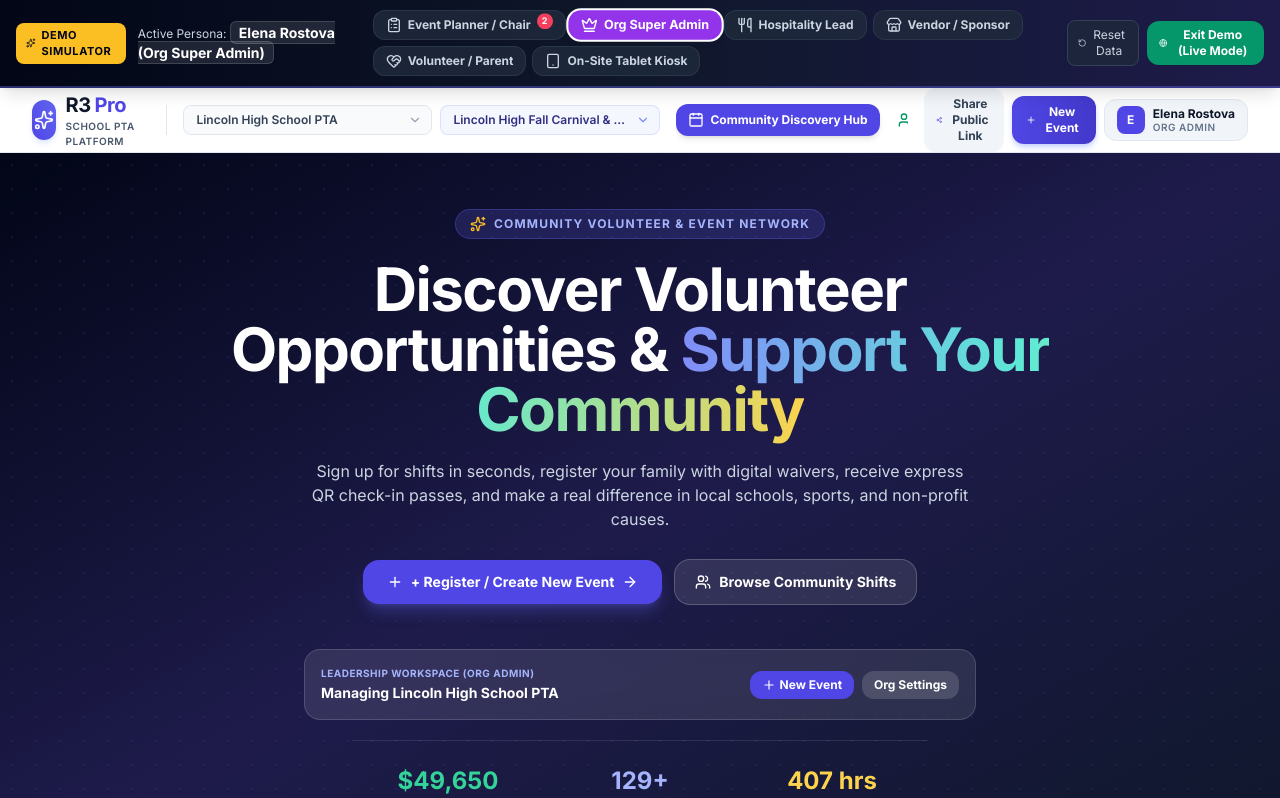
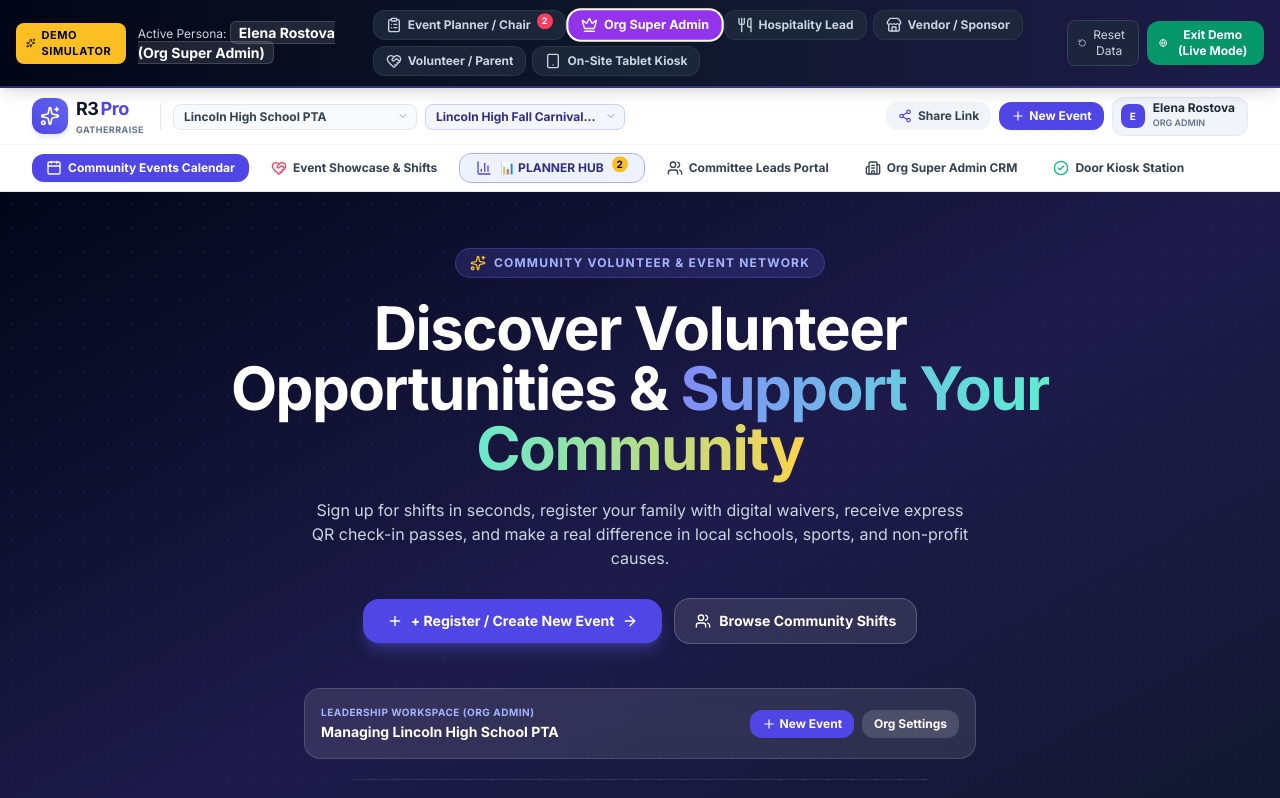
Before and after one commit to patchenu/R3Pro, a React (Vite) app: page / in a window 1280 px wide. Shown: the top 798 px of the page. Built offline with nearby package versions, Linux system fonts and the light colour scheme.

Commit message:
feat: implement 2-row high-contrast navigation and unified Planner Hub command center

```diff
--- a/src/components/common/Navbar.tsx
+++ b/src/components/common/Navbar.tsx
@@ -1,11 +1,12 @@
 import React, { useState } from 'react';
 import { useApp } from '../../context/AppContext';
 import {
-  Sparkles, Calendar, Users, BarChart3, ShieldCheck,
-  FileText, Plus, ChevronDown, CheckCircle2, Share2, Building2, User as UserIcon
+  Sparkles, Calendar, Users, BarChart3,
+  Building2, CheckCircle2, Share2, Plus,
+  ChevronDown, User as UserIcon, LogIn, HeartHandshake
 } from 'lucide-react';
+import { UserProfileModal } from '../auth/UserProfileModal';
 import { OrgOnboardingModal } from '../organizer/OrgOnboardingModal';
-import { UserProfileModal } from '../auth/UserProfileModal';
 import { AuthModal } from '../auth/AuthModal';
 
 interface NavbarProps {
@@ -14,71 +15,87 @@ interface NavbarProps {
   openEventBuilder: () => void;
 }
 
-export const Navbar: React.FC<NavbarProps> = ({ activeTab, setActiveTab, openEventBuilder }) => {
-  const { currentOrg, currentEvent, currentUser, organizations, events, switchOrganization, switchEvent, activeRole, isAuthenticated, approvalRequests, showToast } = useApp();
+export const Navbar: React.FC<NavbarProps> = ({
+  activeTab,
+  setActiveTab,
+  openEventBuilder
+}) => {
+  const {
+    currentOrg, currentEvent, organizations, events,
+    activeRole, currentUser, isAuthenticated, approvalRequests,
+    switchOrganization, switchEvent, showToast
+  } = useApp();
 
-  const [isOrgModalOpen, setIsOrgModalOpen] = useState(false);
   const [isProfileModalOpen, setIsProfileModalOpen] = useState(false);
+  const [isOrgWizardOpen, setIsOrgWizardOpen] = useState(false);
   const [isAuthModalOpen, setIsAuthModalOpen] = useState(false);
 
   const pendingApprovalsCount = approvalRequests.filter(r => r.status === 'pending').length;
 
-  const handleCopyShareableLink = () => {
-    const url = `${window.location.origin}/?event=${currentEvent.id}&mode=public`;
-    navigator.clipboard.writeText(url);
-    showToast('success', 'Public Link Copied!', `Shareable link for "${currentEvent.title}" copied to clipboard.`);
-  };
-
   const handleOrgChange = (e: React.ChangeEvent<HTMLSelectElement>) => {
-    if (e.target.value === 'NEW_ORG') {
+    const val = e.target.value;
+    if (val === 'NEW_ORG') {
       if (!isAuthenticated) {
         setIsAuthModalOpen(true);
       } else {
-        setIsOrgModalOpen(true);
+        setIsOrgWizardOpen(true);
       }
     } else {
-      switchOrganization(e.target.value);
+      switchOrganization(val);
     }
   };
 
   const handleEventChange = (e: React.ChangeEvent<HTMLSelectElement>) => {
-    if (e.target.value === 'NEW_EVENT') {
+    const val = e.target.value;
+    if (val === 'NEW_EVENT') {
       openEventBuilder();
     } else {
-      switchEvent(e.target.value);
+      switchEvent(val);
     }
+  };
+
+  const handleCopyShareableLink = () => {
+    const url = `${window.location.origin}?org=${currentOrg.id}&event=${currentEvent.id}&tab=public_landing`;
+    navigator.clipboard.writeText(url);
+    showToast('success', 'Link Copied', 'Copied Event Sign-Up link to clipboard!');
   };
 
   return (
     <>
-      <header className="bg-white border-b border-slate-200 sticky top-10 z-40">
-        <div className="max-w-7xl mx-auto px-4 sm:px-6 lg:px-8">
-          <div className="flex justify-between items-center h-16 gap-4">
+      <header className="bg-white border-b border-slate-200 sticky top-12 z-40 shadow-sm">
 
-            {/* Logo & Brand */}
-            <div className="flex items-center gap-6">
-              <div className="flex items-center gap-2.5 cursor-pointer" onClick={() => setActiveTab('discovery_hub')}>
-                <div className="w-10 h-10 rounded-xl bg-gradient-to-tr from-indigo-600 to-indigo-500 flex items-center justify-center text-white shadow-md shadow-indigo-100">
+        {/* ROW 1: Brand, Organization Context & User Actions */}
+        <div className="max-w-7xl mx-auto px-4 sm:px-6 lg:px-8 border-b border-slate-100">
+          <div className="flex justify-between items-center h-14 gap-4">
+
+            {/* Logo & Platform Name */}
+            <div className="flex items-center gap-4">
+              <div
+                className="flex items-center gap-2 cursor-pointer group"
+                onClick={() => setActiveTab('discovery_hub')}
+                title="Go to Community Events Hub"
+              >
+                <div className="w-9 h-9 rounded-xl bg-gradient-to-tr from-indigo-600 to-indigo-500 flex items-center justify-center text-white shadow-md shadow-indigo-100 group-hover:scale-105 transition">
                   <Sparkles className="w-5 h-5" />
                 </div>
                 <div>
-                  <span className="font-extrabold text-xl tracking-tight text-slate-900 flex items-center gap-1">
+                  <span className="font-extrabold text-lg tracking-tight text-slate-900 flex items-center gap-0.5">
                     R3<span className="text-indigo-600">Pro</span>
                   </span>
-                  <span className="block text-[10px] font-semibold uppercase tracking-wider text-slate-600">
-                    {currentOrg.type.replace('_', ' ')} Platform
+                  <span className="block text-[9px] font-bold uppercase tracking-wider text-slate-500">
+                    GatherRaise
                   </span>
                 </div>
               </div>
 
               {/* Org & Event Selectors */}
-              <div className="hidden md:flex items-center gap-2 pl-4 border-l border-slate-200">
+              <div className="hidden sm:flex items-center gap-2 pl-3 border-l border-slate-200">
                 {/* Org Selector */}
-                <div className="relative group">
+                <div className="relative">
                   <select
                     value={currentOrg.id}
                     onChange={handleOrgChange}
-                    className="appearance-none bg-slate-50 hover:bg-slate-100 border border-slate-200 rounded-lg py-1.5 pl-3 pr-8 text-xs font-semibold text-slate-700 cursor-pointer focus:outline-none focus:ring-2 focus:ring-indigo-500/20"
+                    className="appearance-none bg-slate-50 hover:bg-slate-100 border border-slate-200 rounded-lg py-1 pl-2.5 pr-7 text-xs font-bold text-slate-700 cursor-pointer focus:outline-none focus:ring-2 focus:ring-indigo-500/20"
                   >
                     <optgroup label="Active Organizations">
                       {organizations.map(o => (
@@ -89,15 +106,15 @@ export const Navbar: React.FC<NavbarProps> = ({ activeTab, setActiveTab, openEve
                       <option value="NEW_ORG">+ Register New Organization...</option>
                     </optgroup>
                   </select>
-                  <ChevronDown className="w-3.5 h-3.5 text-slate-400 absolute right-2.5 top-1/2 -translate-y-1/2 pointer-events-none" />
+                  <ChevronDown className="w-3 h-3 text-slate-400 absolute right-2 top-1/2 -translate-y-1/2 pointer-events-none" />
                 </div>
 
                 {/* Event Selector */}
-                <div className="relative group">
+                <div className="relative">
                   <select
                     value={currentEvent.id}
                     onChange={handleEventChange}
-                    className="appearance-none bg-indigo-50/60 hover:bg-indigo-50 border border-indigo-200/60 rounded-lg py-1.5 pl-3 pr-8 text-xs font-semibold text-indigo-900 cursor-pointer focus:outline-none focus:ring-2 focus:ring-indigo-500/20 max-w-[220px] truncate"
+                    className="appearance-none bg-indigo-50/70 hover:bg-indigo-100/70 border border-indigo-200 rounded-lg py-1 pl-2.5 pr-7 text-xs font-bold text-indigo-900 cursor-pointer focus:outline-none focus:ring-2 focus:ring-indigo-500/20 max-w-[200px] truncate"
                   >
                     <optgroup label="Active Events">
                       {events.filter(e => e.orgId === currentOrg.id).map(e => (
@@ -108,182 +125,183 @@ export const Navbar: React.FC<NavbarProps> = ({ activeTab, setActiveTab, openEve
                       <option value="NEW_EVENT">+ Create New Event...</option>
                     </optgroup>
                   </select>
-                  <ChevronDown className="w-3.5 h-3.5 text-indigo-400 absolute right-2.5 top-1/2 -translate-y-1/2 pointer-events-none" />
+                  <ChevronDown className="w-3 h-3 text-indigo-400 absolute right-2 top-1/2 -translate-y-1/2 pointer-events-none" />
                 </div>
               </div>
             </div>
 
-            {/* Streamlined Workspace Navigation Links */}
-            <nav className="flex items-center gap-1.5 overflow-x-auto py-2">
+            {/* Right Quick Actions */}
+            <div className="flex items-center gap-2">
+              <button
+                onClick={handleCopyShareableLink}
+                className="hidden md:flex items-center gap-1.5 bg-slate-100 hover:bg-slate-200 text-slate-700 px-3 py-1.5 rounded-xl text-xs font-bold transition"
+                title="Copy shareable public link for this event"
+              >
+                <Share2 className="w-3.5 h-3.5 text-indigo-600" />
+                <span>Share Link</span>
+              </button>
+
+              {(activeRole === 'org_admin' || activeRole === 'event_planner') && (
+                <button
+                  onClick={openEventBuilder}
+                  className="bg-indigo-600 hover:bg-indigo-700 text-white font-bold py-1.5 px-3 rounded-xl text-xs shadow-sm transition flex items-center gap-1"
+                >
+                  <Plus className="w-3.5 h-3.5" />
+                  <span className="hidden sm:inline">New Event</span>
+                </button>
+              )}
+
+              {/* User Account / Profile */}
+              {isAuthenticated ? (
+                <button
+                  onClick={() => setIsProfileModalOpen(true)}
+                  className="flex items-center gap-2 pl-2 pr-3 py-1 rounded-xl bg-slate-100 hover:bg-slate-200 text-slate-800 text-xs font-bold transition border border-slate-200"
+                  title="My Account, Organizations & Settings"
+                >
+                  <div className="w-6 h-6 rounded-lg bg-indigo-600 text-white flex items-center justify-center text-[10px] font-black">
+                    {currentUser.name.charAt(0)}
+                  </div>
+                  <div className="text-left hidden sm:block">
+                    <span className="block leading-none">{currentUser.name}</span>
+                    <span className="text-[9px] text-slate-500 uppercase font-semibold">{currentUser.role.replace('_', ' ')}</span>
+                  </div>
+                </button>
+              ) : (
+                <button
+                  onClick={() => setIsAuthModalOpen(true)}
+                  className="flex items-center gap-1.5 bg-indigo-600 hover:bg-indigo-700 text-white text-xs font-bold px-3 py-1.5 rounded-xl shadow-sm transition"
+                >
+                  <LogIn className="w-3.5 h-3.5" />
+                  <span>Sign In / Register</span>
+                </button>
+              )}
+            </div>
+
+          </div>
+        </div>
+
+        {/* ROW 2: Primary Workspace Navigation Tabs (Full Width & Prominent) */}
+        <div className="max-w-7xl mx-auto px-4 sm:px-6 lg:px-8">
+          <nav className="flex items-center gap-2 overflow-x-auto py-2">
+
+            {/* 1. Community Events Hub */}
             <button
               onClick={() => setActiveTab('discovery_hub')}
-                className={`px-3 py-2 rounded-xl text-xs font-bold transition flex items-center gap-1.5 whitespace-nowrap ${
+              className={`px-3.5 py-1.5 rounded-xl text-xs font-bold transition flex items-center gap-1.5 whitespace-nowrap ${
                 activeTab === 'discovery_hub'
-                    ? 'bg-indigo-600 text-white shadow-md'
-                    : 'text-slate-700 hover:bg-slate-100 hover:text-slate-900 font-semibold'
+                  ? 'bg-indigo-600 text-white shadow-sm'
+                  : 'text-slate-700 hover:bg-slate-100'
               }`}
             >
               <Calendar className="w-4 h-4" />
-                <span>Community Discovery Hub</span>
+              <span>Community Events Calendar</span>
             </button>
 
+            {/* 2. Public Event Showcase */}
             <button
               onClick={() => setActiveTab('public_landing')}
-                className={`px-3 py-2 rounded-xl text-xs font-bold transition flex items-center gap-1.5 whitespace-nowrap ${
+              className={`px-3.5 py-1.5 rounded-xl text-xs font-bold transition flex items-center gap-1.5 whitespace-nowrap ${
                 activeTab === 'public_landing'
-                    ? 'bg-indigo-600 text-white shadow-md'
-                    : 'text-slate-700 hover:bg-slate-100 hover:text-slate-900 font-semibold'
+                  ? 'bg-indigo-600 text-white shadow-sm'
+                  : 'text-slate-700 hover:bg-slate-100'
               }`}
             >
-                <Users className="w-4 h-4 text-emerald-600" />
-                <span>Event Sign-Up Showcase</span>
+              <HeartHandshake className="w-4 h-4 text-rose-500" />
+              <span>Event Showcase & Shifts</span>
             </button>
 
-              {/* HIGH VISIBILITY PLANNER HUB TAB */}
+            {/* 3. PLANNER HUB (HIGH VISIBILITY COMMAND CENTER) */}
             {(activeRole === 'org_admin' || activeRole === 'event_planner') && (
               <button
                 onClick={() => setActiveTab('planner_dashboard')}
-                  className={`relative px-3.5 py-2 rounded-xl text-xs font-extrabold transition flex items-center gap-2 whitespace-nowrap border ${
+                className={`relative px-4 py-1.5 rounded-xl text-xs font-black transition flex items-center gap-2 whitespace-nowrap border ${
                   activeTab === 'planner_dashboard'
                     ? 'bg-indigo-600 text-white border-indigo-600 shadow-md ring-2 ring-indigo-200'
-                      : 'bg-indigo-50/80 hover:bg-indigo-100/80 text-indigo-900 border-indigo-200'
+                    : 'bg-indigo-50 hover:bg-indigo-100 text-indigo-900 border-indigo-300'
                 }`}
-                  title="Complete Event Command Center: Roster, Marketing, Gaps, Vendors & Exports"
+                title="Event Chair Command Center: Committees, Volunteer Manifest, Marketing & Reports"
               >
-                  <BarChart3 className="w-4 h-4 text-indigo-500" />
-                  <span>PLANNER HUB</span>
+                <BarChart3 className="w-4 h-4 text-indigo-600" />
+                <span>📊 PLANNER HUB</span>
                 {pendingApprovalsCount > 0 && (
-                    <span className="w-4 h-4 bg-amber-500 text-slate-950 text-[10px] font-black rounded-full flex items-center justify-center animate-bounce">
+                  <span className="w-4 h-4 bg-amber-400 text-slate-950 text-[10px] font-black rounded-full flex items-center justify-center animate-bounce">
                     {pendingApprovalsCount}
                   </span>
                 )}
               </button>
             )}
 
+            {/* 4. Committee Leads */}
             {(activeRole === 'org_admin' || activeRole === 'event_planner' || activeRole === 'committee_lead') && (
               <button
                 onClick={() => setActiveTab('lead_portal')}
-                  className={`px-3 py-2 rounded-xl text-xs font-bold transition flex items-center gap-1.5 whitespace-nowrap ${
+                className={`px-3.5 py-1.5 rounded-xl text-xs font-bold transition flex items-center gap-1.5 whitespace-nowrap ${
                   activeTab === 'lead_portal'
-                      ? 'bg-amber-600 text-white shadow-md'
-                      : 'text-slate-700 hover:bg-slate-100 hover:text-slate-900 font-semibold'
+                    ? 'bg-amber-600 text-white shadow-sm'
+                    : 'text-slate-700 hover:bg-slate-100'
                 }`}
               >
                 <Users className="w-4 h-4" />
-                  <span>Committee Leads</span>
+                <span>Committee Leads Portal</span>
               </button>
             )}
 
+            {/* 5. Org CRM */}
             {activeRole === 'org_admin' && (
               <button
                 onClick={() => setActiveTab('org_admin_view')}
-                  className={`px-3 py-2 rounded-xl text-xs font-bold transition flex items-center gap-1.5 whitespace-nowrap ${
+                className={`px-3.5 py-1.5 rounded-xl text-xs font-bold transition flex items-center gap-1.5 whitespace-nowrap ${
                   activeTab === 'org_admin_view'
-                      ? 'bg-purple-600 text-white shadow-md'
-                      : 'text-slate-700 hover:bg-slate-100 hover:text-slate-900 font-semibold'
+                    ? 'bg-purple-600 text-white shadow-sm'
+                    : 'text-slate-700 hover:bg-slate-100'
                 }`}
               >
                 <Building2 className="w-4 h-4" />
-                  <span>Org CRM & Team</span>
+                <span>Org Super Admin CRM</span>
               </button>
             )}
 
+            {/* 6. Door Check-In Kiosk */}
             <button
               onClick={() => setActiveTab('kiosk_mode')}
-                className={`px-3 py-2 rounded-xl text-xs font-bold transition flex items-center gap-1.5 whitespace-nowrap ${
+              className={`px-3.5 py-1.5 rounded-xl text-xs font-bold transition flex items-center gap-1.5 whitespace-nowrap ${
                 activeTab === 'kiosk_mode'
-                    ? 'bg-slate-950 text-white shadow-md'
-                    : 'text-slate-700 hover:bg-slate-100 hover:text-slate-900 font-semibold'
+                  ? 'bg-slate-900 text-white shadow-sm'
+                  : 'text-slate-700 hover:bg-slate-100'
               }`}
             >
               <CheckCircle2 className="w-4 h-4 text-emerald-500" />
-                <span>Door Kiosk</span>
-              </button>
-            </nav>
-
-            {/* Quick Actions & User Profile */}
-            <div className="flex items-center gap-2">
-              <button
-                onClick={handleCopyShareableLink}
-                className="hidden sm:flex items-center gap-1.5 bg-slate-100 hover:bg-slate-200 text-slate-700 px-3 py-2 rounded-xl text-xs font-bold transition"
-                title="Copy shareable public link for this event"
-              >
-                <Share2 className="w-3.5 h-3.5 text-indigo-600" />
-                <span>Share Public Link</span>
+              <span>Door Kiosk Station</span>
             </button>
 
-              {(activeRole === 'org_admin' || activeRole === 'event_planner') && (
-                <button
-                  onClick={openEventBuilder}
-                  className="flex items-center gap-1.5 bg-gradient-to-r from-indigo-600 to-indigo-700 hover:from-indigo-700 hover:to-indigo-800 text-white px-3.5 py-2 rounded-xl text-xs font-bold shadow-md shadow-indigo-200 transition transform hover:-translate-y-0.5 active:translate-y-0"
-                >
-                  <Plus className="w-4 h-4" />
-                  <span className="hidden sm:inline">New Event</span>
-                </button>
+          </nav>
+        </div>
+
+      </header>
+
+      {/* Profile & Account Modal */}
+      {isProfileModalOpen && (
+        <UserProfileModal
+          isOpen={isProfileModalOpen}
+          onClose={() => setIsProfileModalOpen(false)}
+          onOpenOrgWizard={() => setIsOrgWizardOpen(true)}
+        />
       )}
 
-              {/* User Account or Sign In Button */}
-              {isAuthenticated ? (
-                <button
-                  onClick={() => setIsProfileModalOpen(true)}
-                  className="flex items-center gap-2 p-1.5 sm:px-3 sm:py-1.5 bg-slate-100 hover:bg-slate-200 rounded-xl transition border border-slate-200"
-                  title="My Account, Roles & Settings"
-                >
-                  <div className="w-7 h-7 rounded-lg bg-indigo-600 text-white text-xs font-black flex items-center justify-center">
-                    {currentUser.name.slice(0, 1).toUpperCase()}
-                  </div>
-                  <div className="hidden md:block text-left">
-                    <span className="block text-xs font-bold text-slate-900 leading-tight truncate max-w-[100px]">
-                      {currentUser.name}
-                    </span>
-                    <span className="block text-[10px] text-slate-500 uppercase tracking-wider font-semibold leading-tight">
-                      {currentUser.role.replace('_', ' ')}
-                    </span>
-                  </div>
-                </button>
-              ) : (
-                <button
-                  onClick={() => setIsAuthModalOpen(true)}
-                  className="bg-indigo-600 hover:bg-indigo-700 text-white font-bold px-4 py-2 rounded-xl text-xs shadow-sm transition"
-                >
-                  Sign In / Register
-                </button>
+      {/* Org Onboarding Modal */}
+      {isOrgWizardOpen && (
+        <OrgOnboardingModal
+          isOpen={isOrgWizardOpen}
+          onClose={() => setIsOrgWizardOpen(false)}
+        />
       )}
-            </div>
-
-          </div>
-        </div>
-      </header>
 
       {/* Auth Modal */}
       {isAuthModalOpen && (
         <AuthModal
           isOpen={isAuthModalOpen}
           onClose={() => setIsAuthModalOpen(false)}
-          initialMode="register"
-          initialRoleIntent="org_admin"
-          onRegisterSuccess={(role) => {
-            if (role === 'org_admin') {
-              setIsOrgModalOpen(true);
-            }
-          }}
-        />
-      )}
-
-      {/* Org Onboarding Modal */}
-      {isOrgModalOpen && (
-        <OrgOnboardingModal
-          isOpen={isOrgModalOpen}
-          onClose={() => setIsOrgModalOpen(false)}
-        />
-      )}
-
-      {/* User Profile & Multi-Role Hub */}
-      {isProfileModalOpen && (
-        <UserProfileModal
-          isOpen={isProfileModalOpen}
-          onClose={() => setIsProfileModalOpen(false)}
-          onOpenOrgWizard={() => setIsOrgModalOpen(true)}
+          initialMode="login"
         />
       )}
     </>
```
Lines whose indentation alone changed are shown as unchanged.
